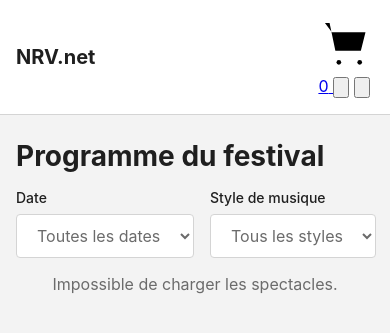
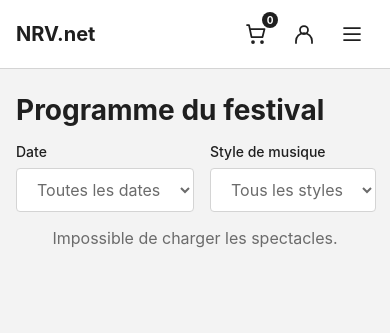
Before and after one commit to Nath-YvUni/BUT-3-Atelier-NRV.net, a PHP site: page / in a window 390 px wide. Shown: the top 333 px of the page. Run offline with PHP 8.4, Linux system fonts and the light colour scheme; style sheets or scripts are compiled from the project's sources.

Commit message:
style(front): adapte la navigation au format mobile

```diff
--- a/front/scss/main.scss
+++ b/front/scss/main.scss
@@ -1064,6 +1064,11 @@ body.backoffice {
     display: none;
 }
 
+.auth-actions-mobiles,
+.auth-gestionnaire-mobile {
+    display: none;
+}
+
 @media (min-width: 640px) {
     .backoffice-indicateurs {
         grid-template-columns: repeat(3, minmax(0, 1fr));
@@ -1120,10 +1125,6 @@ body.backoffice {
     .auth-navigation {
         padding-inline: 2rem;
     }
-}
-
-.backoffice-cartes {
-    display: none;
 }
 
 @media (max-width: 639px) {
@@ -1231,3 +1232,126 @@ body.backoffice {
         }
     }
 }
+
+@media (max-width: 639px) {
+    .auth-navigation {
+        gap: 0.5rem;
+        padding: 0.75rem 1rem;
+
+        .auth-actions-mobiles {
+            display: flex;
+            flex: 0 0 auto;
+            align-items: center;
+            gap: 0.25rem;
+            margin-left: auto;
+        }
+
+        .auth-icone {
+            position: relative;
+            display: inline-flex;
+            flex: 0 0 2.75rem;
+            align-items: center;
+            justify-content: center;
+            width: 2.75rem;
+            height: 2.75rem;
+            padding: 0;
+            color: $noir;
+            text-decoration: none;
+            background: transparent;
+            border: 0;
+            border-radius: 0.25rem;
+            cursor: pointer;
+
+            &:hover {
+                background-color: $fond;
+            }
+
+            svg {
+                width: 1.5rem;
+                height: 1.5rem;
+                fill: none;
+                stroke: currentColor;
+                stroke-width: 1.75;
+                stroke-linecap: round;
+                stroke-linejoin: round;
+            }
+        }
+
+        .auth-compteur-panier {
+            position: absolute;
+            top: 0;
+            right: 0;
+            display: inline-flex;
+            align-items: center;
+            justify-content: center;
+            min-width: 1rem;
+            height: 1rem;
+            padding-inline: 0.2rem;
+            color: $blanc;
+            font-size: 0.625rem;
+            font-weight: 700;
+            background-color: $noir;
+            border-radius: 1rem;
+        }
+
+        > nav {
+            flex: 0 0 100%;
+            flex-direction: column;
+            align-items: stretch;
+            gap: 0.5rem;
+            width: 100%;
+            padding-top: 0.75rem;
+            border-top: 1px solid $bordure;
+        }
+
+        [data-auth-connecte] {
+            flex-direction: column;
+            align-items: stretch;
+            gap: 0.75rem;
+        }
+
+        > nav > a,
+        [data-auth-connecte] > span {
+            padding: 0.75rem;
+        }
+
+        [data-auth-connecte] > span {
+            overflow-wrap: anywhere;
+        }
+
+        [data-auth-deconnexion] {
+            text-align: left;
+        }
+
+        .auth-lien-backoffice {
+            display: none;
+        }
+
+        .auth-gestionnaire-mobile {
+            display: grid;
+            gap: 0.25rem;
+            padding-top: 0.75rem;
+            border-top: 1px solid $bordure;
+
+            strong {
+                padding: 0.5rem 0.75rem;
+                color: $gris;
+                font-size: 0.8125rem;
+            }
+
+            a {
+                padding: 0.75rem;
+                border-radius: 0.25rem;
+
+                &:hover,
+                &[aria-current="page"] {
+                    background-color: $fond;
+                }
+            }
+        }
+    }
+
+    .backoffice-menu {
+        display: none;
+    }
+}
```
